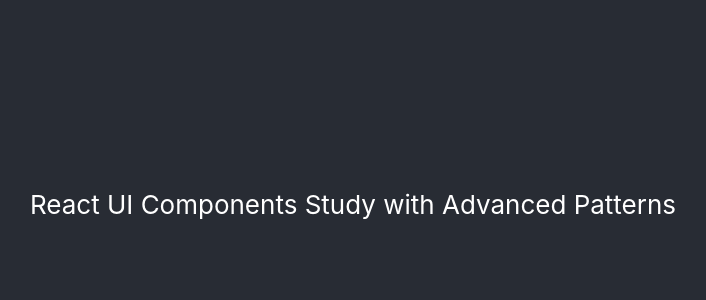
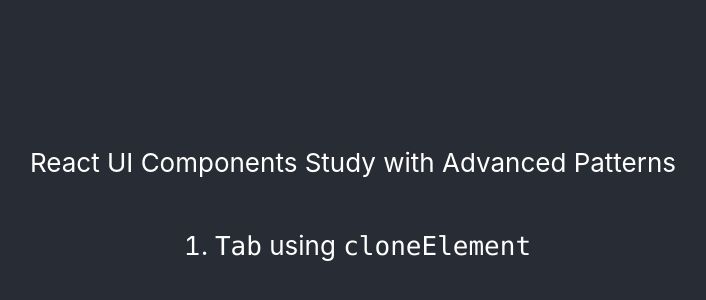
Before and after one commit to jinpae/react-ui-components-study, a React (Create React App) app: page / in a window 1280 px wide. Shown: the part 196-496 px from the top of the page, without its empty margins (287-993 px from the left). Built offline with nearby package versions, Linux system fonts and the light colour scheme; the HTML template or start-up script is replaced by a standard one.

Commit message:
Add Tab component placeholder

```diff
--- a/src/App.js
+++ b/src/App.js
@@ -1,5 +1,6 @@
 import React, { Component } from 'react';
 import './App.css';
+import { Tab } from './components/Tab';
 
 class App extends Component {
   render() {
@@ -7,6 +8,11 @@ class App extends Component {
       <div className="App">
         <header className="App-header">
           <p>React UI Components Study with Advanced Patterns</p>
+          <ol>
+            <li>
+              <Tab />
+            </li>
+          </ol>
         </header>
       </div>
     );
--- /dev/null
+++ b/src/components/Tab/index.js
@@ -0,0 +1 @@
+export { default as Tab } from './js/Tab';
--- /dev/null
+++ b/src/components/Tab/js/Tab.js
@@ -0,0 +1,9 @@
+import React from 'react';
+
+const Tab = () => (
+  <div>
+    <code>Tab</code> using <code>cloneElement</code>
+  </div>
+);
+
+export default Tab;
```
